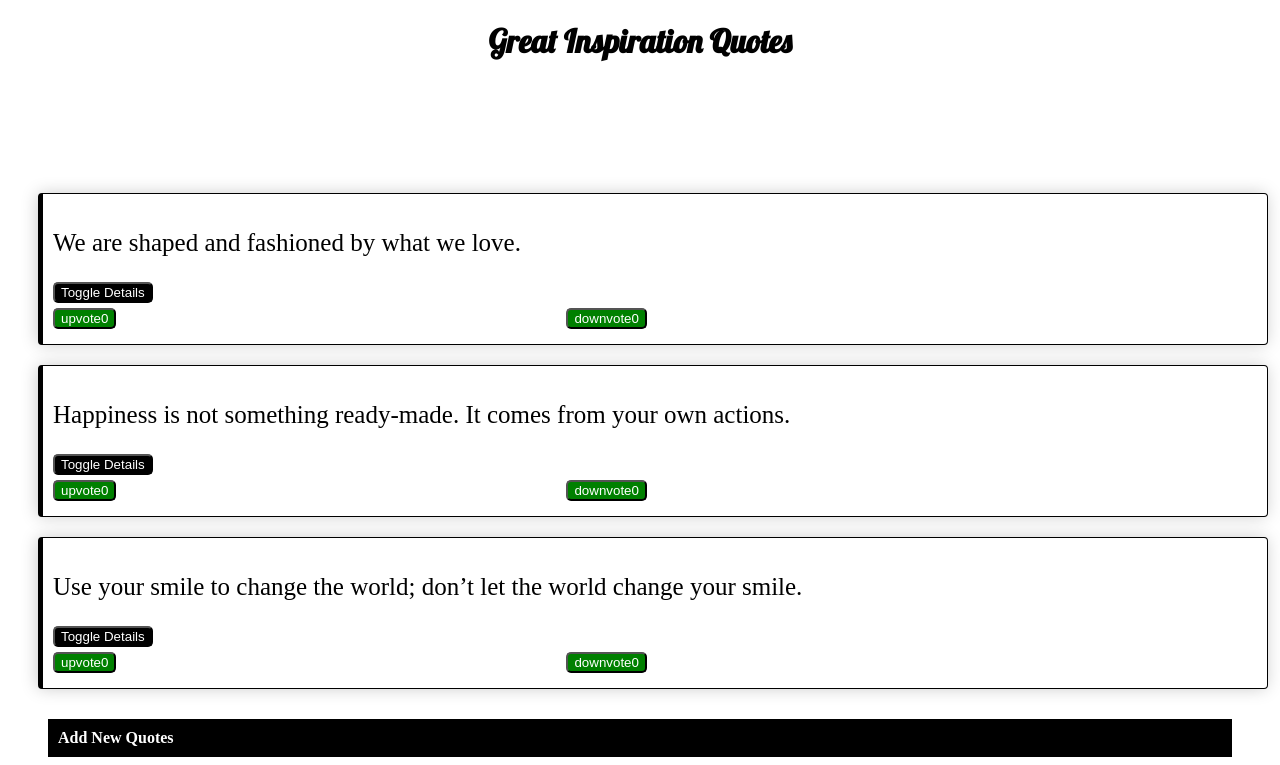
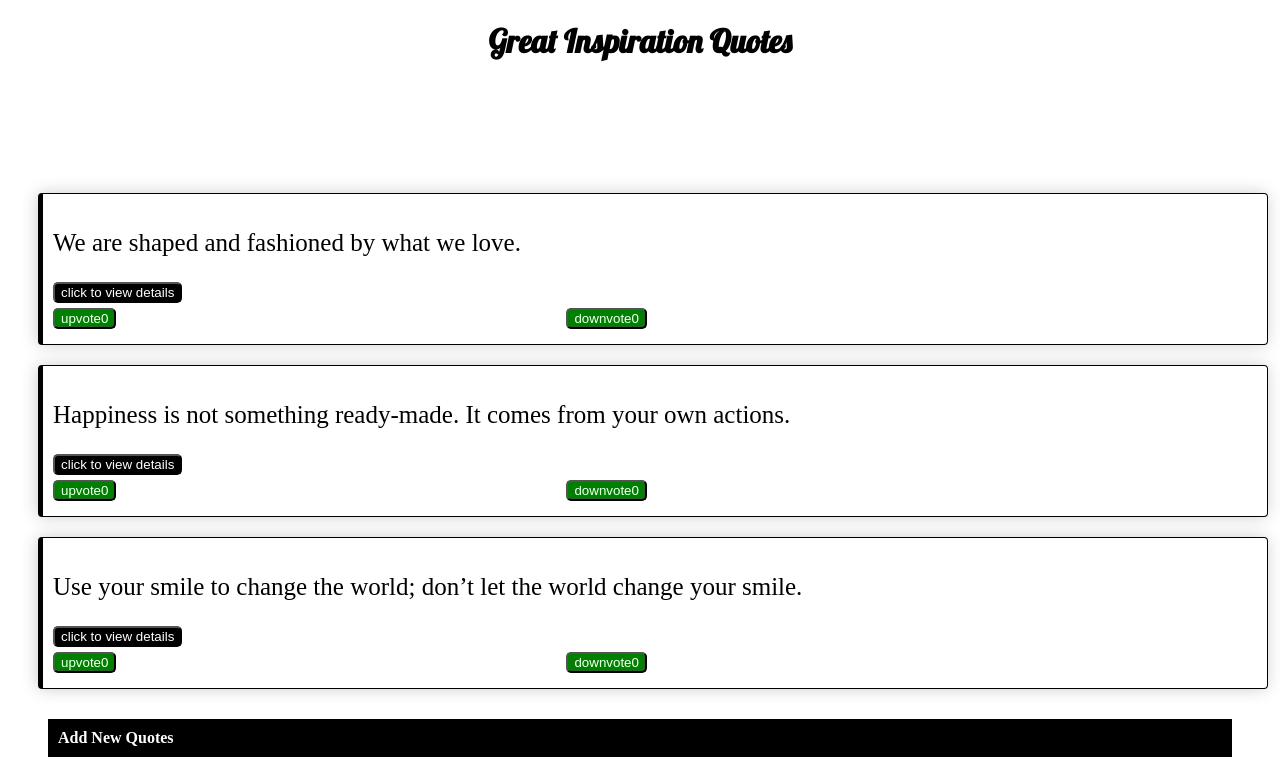
Before and after one commit to habibahassan/Quotes, an Angular app: page / in a window 1280 px wide. Shown: the top 765 px of the page. Built offline with nearby package versions, Linux system fonts and the light colour scheme.

Commit message:
changed click button on quote.component.html

```diff
--- a/src/app/quote/quote.component.html
+++ b/src/app/quote/quote.component.html
@@ -6,7 +6,7 @@
     <div class="col-md-8">
       <div class="quote" *ngFor='let quote of quotes;let i = index'>
         <p> {{quote.name}}</p>
-        <button (click)='toogleDetails(i)'>Toggle Details</button>
+        <button (click)='toogleDetails(i)'>click to view details</button>
 
         <votes-box></votes-box>
 
--- a/src/app/votes/votes.component.html
+++ b/src/app/votes/votes.component.html
@@ -1,7 +1,5 @@
 <div>
-
     <button (click)="likeBtn()">upvote{{likes}}</button>
     <button (click)="dislikeBtn()">downvote{{dislikes}}</button>
 
-
   </div>
```
